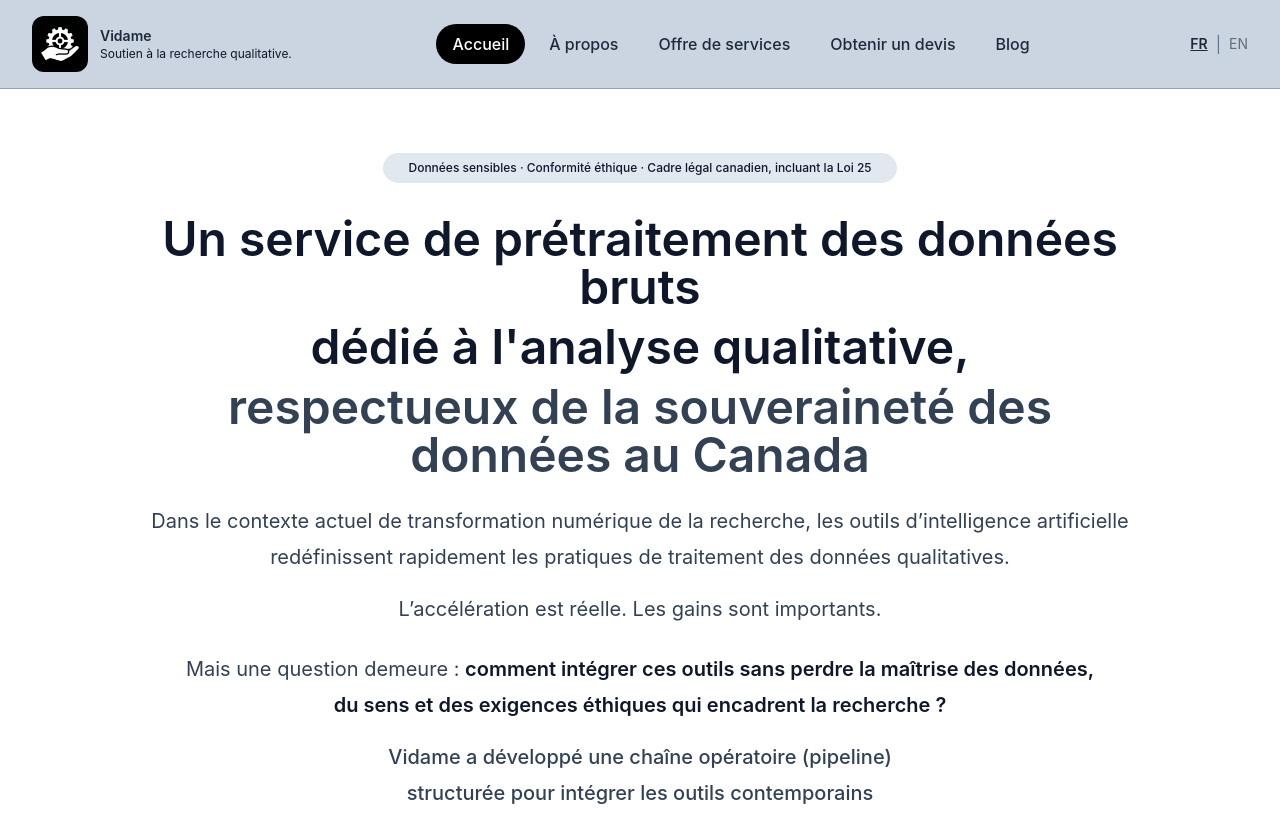
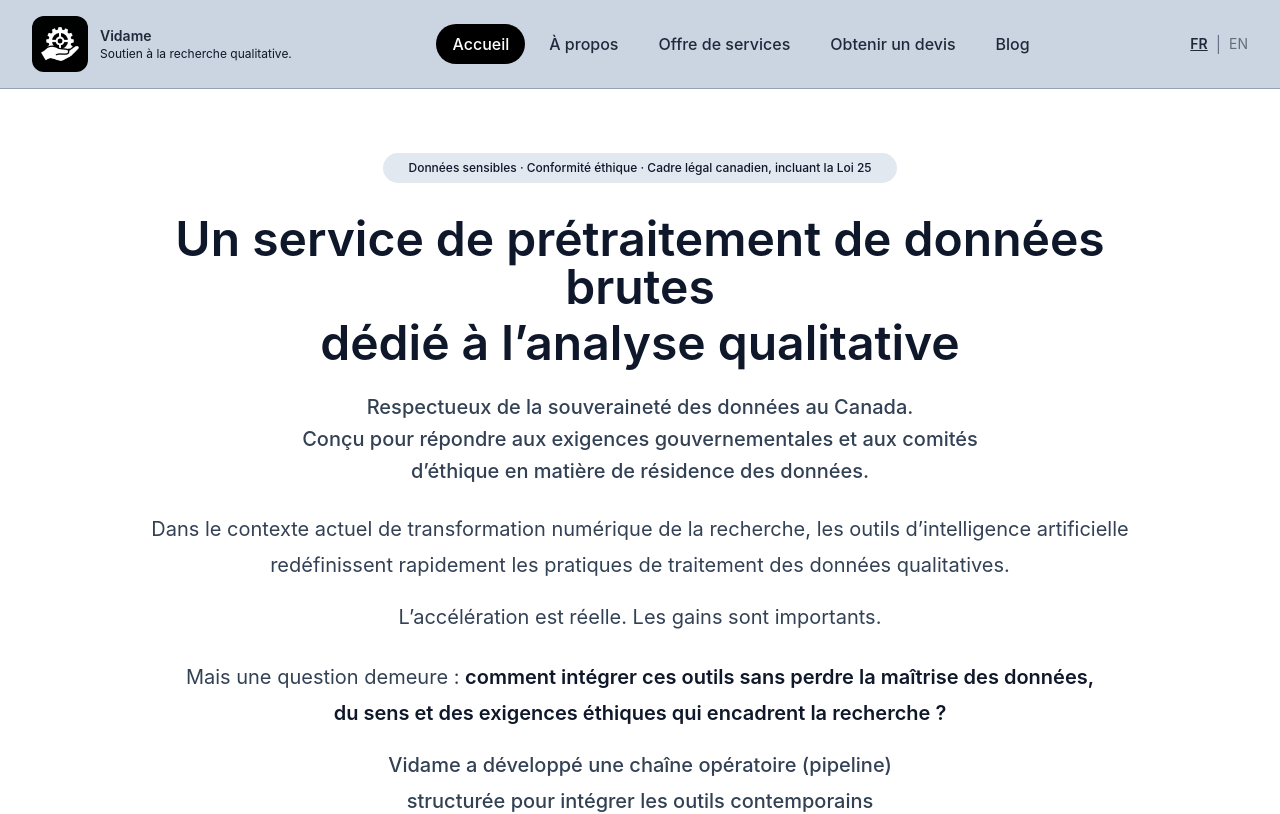
Before and after one commit to momopro21/vidame-recherche, a React (Vite) app: page / in a window 1280 px wide. Shown: the top 814 px of the page. Built offline with nearby package versions, Linux system fonts and the light colour scheme; the HTML template or start-up script is replaced by a standard one.

Commit message:
Update App.tsx

```diff
--- a/src/App.tsx
+++ b/src/App.tsx
@@ -502,30 +502,42 @@ function Accueil({setPage,lang,}: {setPage: (page: string) => void;lang: "fr" |
     {/* ===== VIDAME_REPERE_CONTENU_HERO_ACCUEIL ===== */}
     <div className="space-y-6">
       {/* ===== VIDAME_REPERE_TITRE_PRINCIPAL_ACCUEIL ===== */}
-   <h1 className="text-left text-4xl font-semibold text-slate-900 md:mx-auto md:max-w-5xl md:text-center md:text-5xl">
+ <h1 className="text-left text-3xl font-semibold text-slate-900 md:mx-auto md:max-w-5xl md:text-center md:text-5xl">
   {lang === "fr" ? (
     <>
       <span className="block">
-        Un service de prétraitement des données bruts
+        Un service de prétraitement de données brutes
       </span>
-      <span className="mt-3 block">
-        dédié à l'analyse qualitative,
-      </span>
-      <span className="mt-3 block text-slate-700">
-        respectueux de la souveraineté des données au Canada
+      <span className="mt-2 block">
+        dédié à l’analyse qualitative
       </span>
     </>
   ) : (
     <>
       <span className="block">
-        A qualitative data processing service
+        A qualitative data preprocessing service
       </span>
-      <span className="mt-3 block">
-        aligned with Canadian data sovereignty
+      <span className="mt-2 block">
+        designed for research
       </span>
     </>
   )}
 </h1>
+      <h2 className="mt-4 text-left text-[18px] font-medium leading-7 text-slate-700 md:mx-auto md:max-w-3xl md:text-center md:text-[20px] md:leading-8">
+      {lang === "fr" ? (
+        <>
+          Respectueux de la souveraineté des données au Canada.
+          <br className="hidden md:block" />
+          Conçu pour répondre aux exigences gouvernementales et aux comités d’éthique en matière de résidence des données.
+        </>
+      ) : (
+        <>
+          Respectful of Canadian data sovereignty.
+          <br className="hidden md:block" />
+          Designed to meet government and research ethics requirements for data residency in Canada.
+        </>
+      )}
+    </h2>
 
      {/* ===== VIDAME_REPERE_TEXTE_HERO_ACCUEIL ===== */}
 <div className="mx-auto max-w-5xl text-lg leading-8 text-slate-700 md:text-xl md:leading-9">
```
